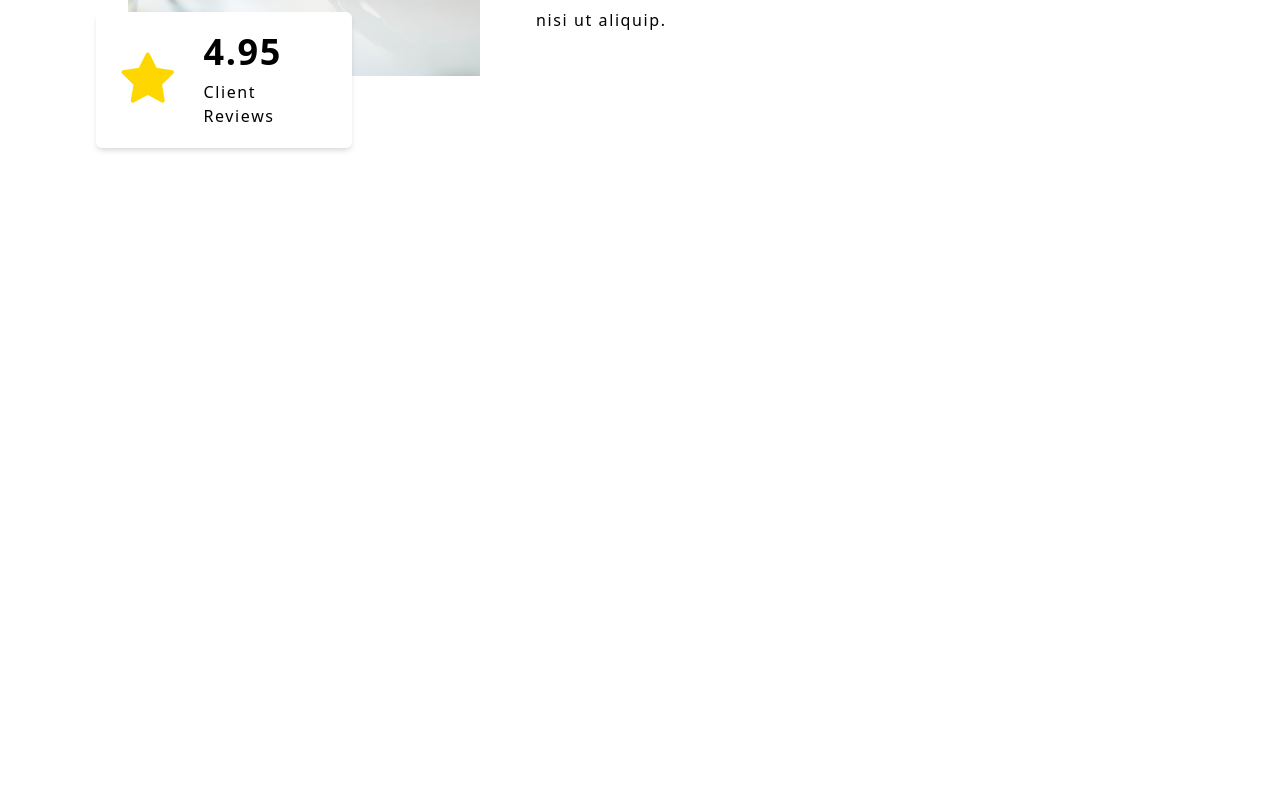
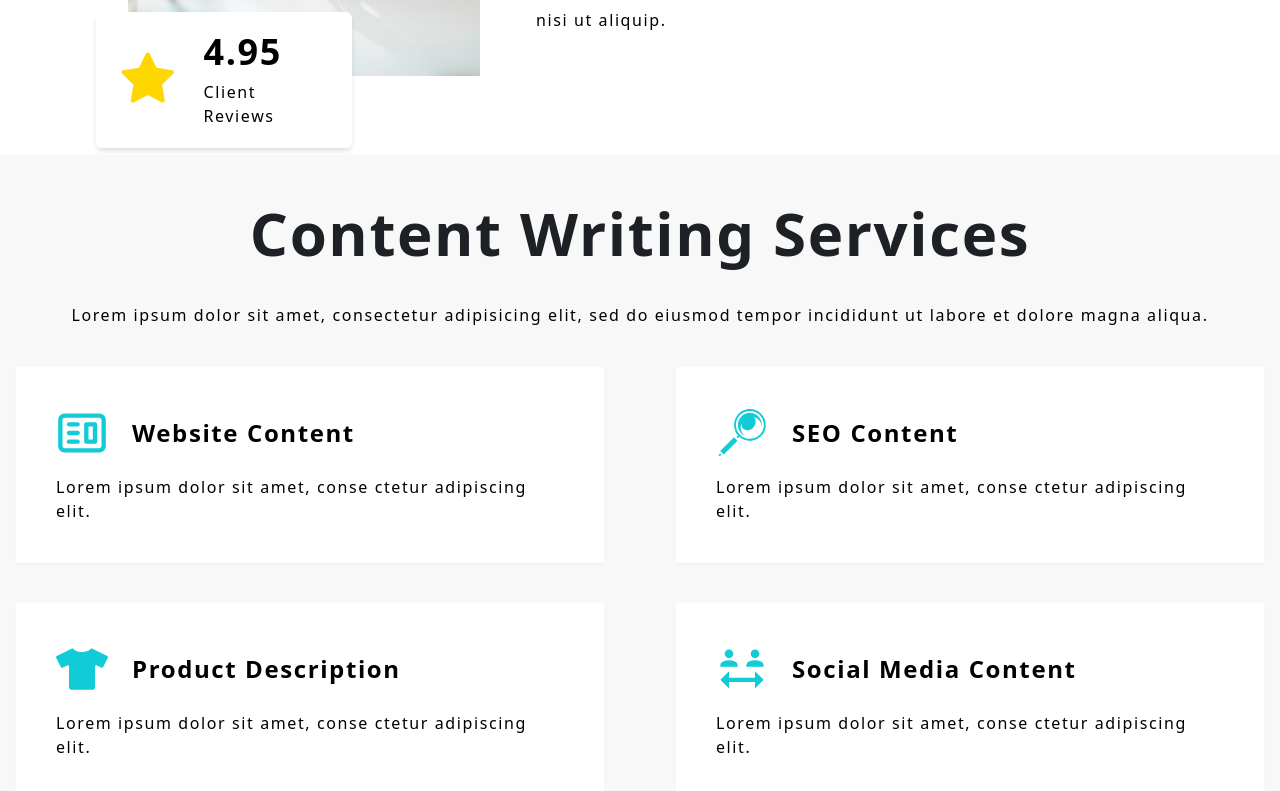
Before and after one commit to anm27/global-probes, a React (Create React App) app: page / in a window 1280 px wide. Shown: the part 1085-1876 px from the top of the page. Before the commit the page ends 1240 px from the top, so only its background shows below. Built offline with nearby package versions, Linux system fonts and the light colour scheme.

Commit message:
CP-2: global-probes-header-fixed

```diff
--- a/src/components/About.js
+++ b/src/components/About.js
@@ -5,14 +5,14 @@ const About = () => {
   //   const primaryColor = "#11cbd7";
 
   return (
-    <div className="lg:space-x-10 flex md:flex md:text-start md:flex-col-reverse lg:px-32 lg:py-14 items-center justify-between lg:h-510 tracking-widest">
+    <div className="lg:space-x-10 flex md:block md:text-start lg:px-32 lg:py-14 items-center justify-between lg:h-510 tracking-widest">
       <div className="relative lg:w-656">
         <img
           className="w-full lg:h-96 object-cover ml-auto mr-auto mt-4 mb-12 object-center"
           src={require("../images/about-banner.jpg")}
           alt="Hero Banner"
         />
-        <div className="absolute med:-bottom-6 med:right-32 md:bottom-6 md:left-2 shadow-md p-5 bg-white rounded-md w-64 items-center justify-center">
+        <div className="absolute med:-bottom-6 med:right-32 md:-bottom-10 md:left-2 shadow-md p-5 bg-white rounded-md w-64 items-center justify-center">
           <div className="flex items-center space-x-6">
             <AiFillStar size={64} color="gold" />
             <div className="block space-y-2">
--- a/src/components/HeroSection.js
+++ b/src/components/HeroSection.js
@@ -10,7 +10,7 @@ const HeroSection = () => {
     <div className="bg-sectionBgColor lg:space-x-6 md:flex md:flex-col-reverse md:text-start lg:flex lg:px-32 lg:py-14 items-center justify-between lg:h-650 tracking-widest">
       <div className="md:px-4 md:py-6">
         <div className="block space-y-6 lg:w-508 leading-loose">
-          <h1 className="font-bold  med:text-6xl md:text-3xl text-headingColor">
+          <h1 className="font-bold med:text-6xl md:text-3xl text-headingColor">
             Certified content writing service
           </h1>
           <p>
--- a/src/components/MobileHeader.js
+++ b/src/components/MobileHeader.js
@@ -28,7 +28,7 @@ const MobileHeader = () => {
         </motion.div>
       )}
       {!showMobileNav && (
-        <div className="overflow-hidden overflow-y-auto">
+        <div className="fixed z-50 w-full">
           <motion.div className="bg-transparent h-100vh">
             <div className="smd:flex items-center lg:hidden xs:px-12 sm:px-8 py-4 justify-between">
               <header className="flex items-center flex-row space-x-7">
--- /dev/null
+++ b/src/components/Services.js
@@ -0,0 +1,58 @@
+import React from "react";
+import { CgWebsite } from "react-icons/cg";
+import { GiMagnifyingGlass } from "react-icons/gi";
+import { FaTshirt } from "react-icons/fa";
+import { MdSocialDistance } from "react-icons/md";
+
+const Services = () => {
+  const primaryColor = "#11cbd7";
+  return (
+    <div className="bg-sectionBgColor items-center justify-between tracking-widest lg:py-12 md:py-7">
+      <div className="text-center space-y-10">
+        <h2 className="font-bold med:text-6xl md:text-3xl text-headingColor">
+          Content Writing Services
+        </h2>
+        <p>
+          Lorem ipsum dolor sit amet, consectetur adipisicing elit, sed do
+          eiusmod tempor incididunt ut labore et dolore magna aliqua.
+        </p>
+      </div>
+
+      <div className="lg:flex md:grid gap-10 my-10 justify-center">
+        <div className="bg-white px-10 py-10 rounded-sm shadow-sm mx-4 space-y-4">
+          <div className="flex items-center space-x-6">
+            <CgWebsite size={52} color={primaryColor} />
+            <h2 className="font-semibold text-2xl">Website Content</h2>
+          </div>
+          <p>Lorem ipsum dolor sit amet, conse ctetur adipiscing elit.</p>
+        </div>
+        <div className="bg-white px-10 py-10 rounded-sm shadow-sm mx-4 space-y-4">
+          <div className="flex items-center space-x-6">
+            <GiMagnifyingGlass size={52} color={primaryColor} />
+            <h2 className="font-semibold text-2xl">SEO Content</h2>
+          </div>
+          <p>Lorem ipsum dolor sit amet, conse ctetur adipiscing elit.</p>
+        </div>
+      </div>
+
+      <div className="lg:flex md:grid gap-10 my-10 justify-center">
+        <div className="bg-white px-10 py-10 rounded-sm shadow-sm mx-4 space-y-4">
+          <div className="flex items-center space-x-6">
+            <FaTshirt size={52} color={primaryColor} />
+            <h2 className="font-semibold text-2xl">Product Description</h2>
+          </div>
+          <p>Lorem ipsum dolor sit amet, conse ctetur adipiscing elit.</p>
+        </div>
+        <div className="bg-white px-10 py-10 rounded-sm shadow-sm mx-4 space-y-4">
+          <div className="flex items-center space-x-6">
+            <MdSocialDistance size={52} color={primaryColor} />
+            <h2 className="font-semibold text-2xl">Social Media Content</h2>
+          </div>
+          <p>Lorem ipsum dolor sit amet, conse ctetur adipiscing elit.</p>
+        </div>
+      </div>
+    </div>
+  );
+};
+
+export default Services;
--- a/src/pages/HomePage.js
+++ b/src/pages/HomePage.js
@@ -2,6 +2,7 @@ import React from "react";
 import About from "../components/About";
 import Header from "../components/Header";
 import HeroSection from "../components/HeroSection";
+import Services from "../components/Services";
 
 const HomePage = () => {
   return (
@@ -9,6 +10,7 @@ const HomePage = () => {
       <Header />
       <HeroSection />
       <About />
+      <Services />
     </div>
   );
 };
```
